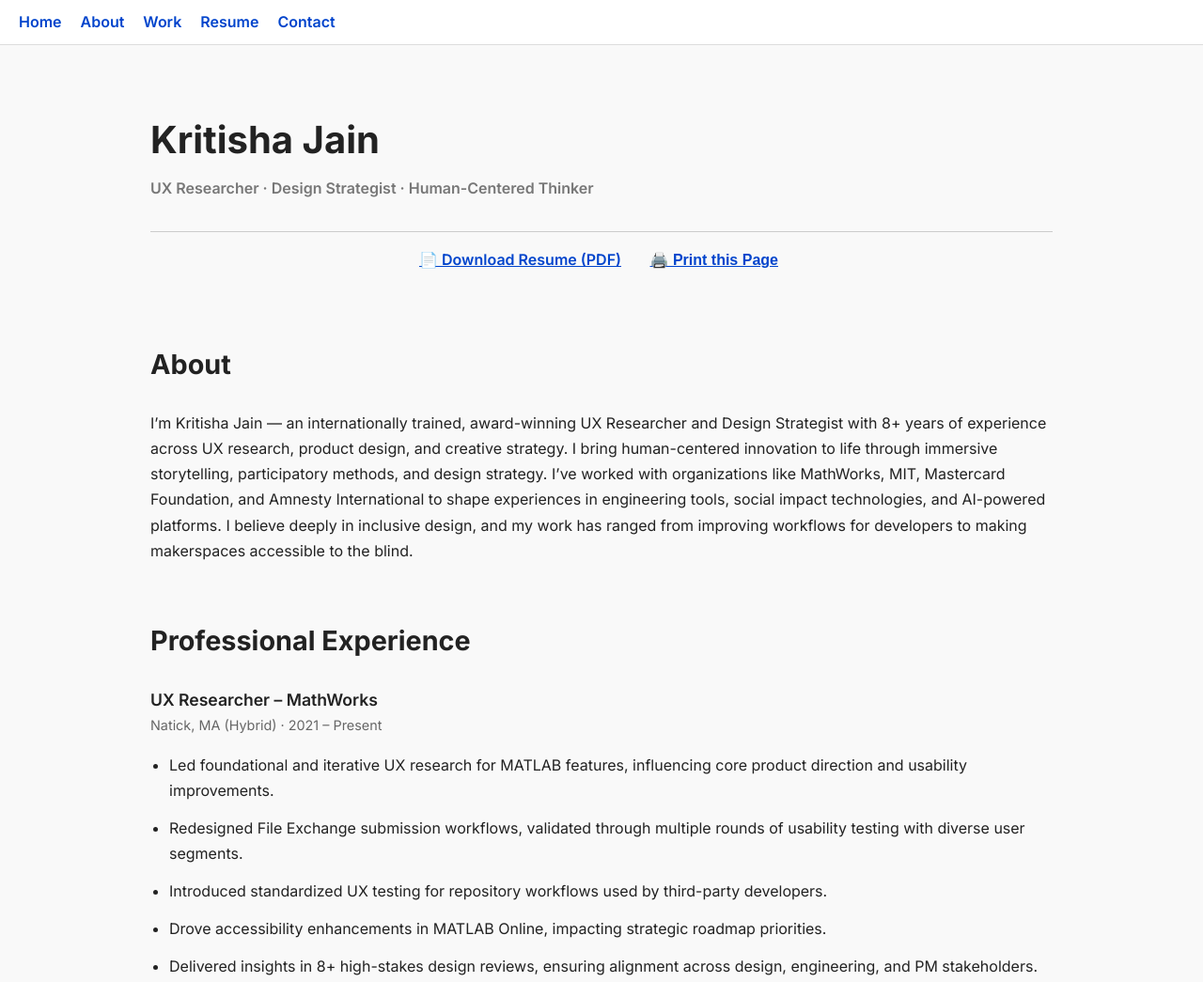
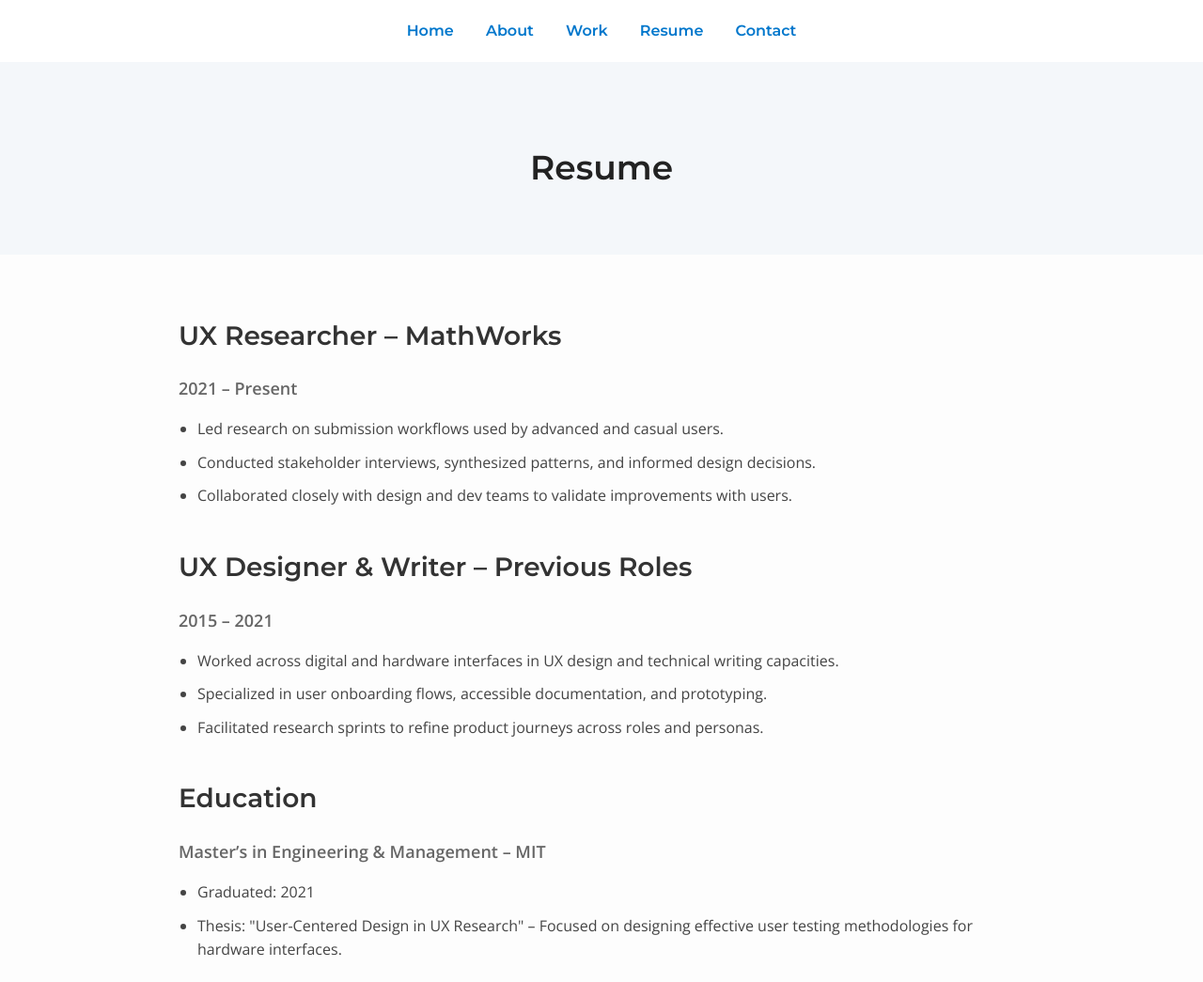
Before and after one commit to Kritisha-Jain/Design, a plain HTML site: page resume.html in a window 1280 px wide. Shown: the top 1045 px of the page at 94% size. Drawn offline with nearby package versions, Linux system fonts and the light colour scheme.

Commit message:
Add consistent styling to resume

```diff
--- a/resume.html
+++ b/resume.html
@@ -1,105 +1,122 @@
 <!DOCTYPE html>
 <html lang="en">
 <head>
-  <meta charset="UTF-8">
-  <meta name="viewport" content="width=device-width, initial-scale=1.0">
-  <title>Kritisha Jain – Resume</title>
-  <link rel="stylesheet" href="styles.css">
-  <link href="https://fonts.googleapis.com/css2?family=Inter:wght@400;600;700&display=swap" rel="stylesheet">
+  <meta charset="UTF-8" />
+  <meta name="viewport" content="width=device-width, initial-scale=1.0"/>
+  <title>Resume – Kritisha Jain</title>
+  <link rel="stylesheet" href="https://fonts.googleapis.com/css2?family=Open+Sans:wght@400;600&family=Montserrat:wght@400;600&display=swap">
   <style>
+    /* Global Styles */
     body {
-      font-family: 'Inter', sans-serif;
+      font-family: 'Open Sans', sans-serif;
+      background: #fdfdfd;
+      color: #222;
       margin: 0;
-      background-color: #f9f9f9;
-      color: #222;
-      line-height: 1.7;
+      padding: 0;
+      line-height: 1.6;
     }
+
+    /* Navigation */
     nav {
+      text-align: center;
+      padding: 20px;
       background-color: #fff;
-      border-bottom: 1px solid #ddd;
-      padding: 10px 20px;
-      display: flex;
-      justify-content: flex-start;
-      gap: 20px;
+      box-shadow: 0 2px 6px rgba(0,0,0,0.05);
+    }
+
+    nav a {
+      margin: 0 15px;
+      color: #0077cc;
+      text-decoration: none;
       font-weight: 600;
+      font-family: 'Montserrat', sans-serif;
     }
-    nav a {
-      text-decoration: none;
-      color: #0044cc;
-    }
+
     nav a:hover {
       text-decoration: underline;
     }
+
+    /* Header */
+    header {
+      padding: 60px 20px 40px;
+      text-align: center;
+      background-color: #f4f7fa;
+    }
+
+    header h1 {
+      font-size: 36px;
+      font-family: 'Montserrat', sans-serif;
+      font-weight: 600;
+    }
+
+    /* Container */
     .container {
-      max-width: 960px;
+      max-width: 900px;
       margin: 0 auto;
       padding: 40px 20px;
     }
-    h1, h2, h3 {
-      font-weight: 700;
+
+    /* Section Headings */
+    h2 {
+      font-size: 28px;
+      font-family: 'Montserrat', sans-serif;
+      font-weight: 600;
+      color: #333;
+      margin-bottom: 20px;
     }
-    h1 {
-      font-size: 2.5em;
-      margin-bottom: 0.5em;
+
+    h3 {
+      font-size: 18px;
+      color: #666;
+      margin-bottom: 10px;
     }
-    h2 {
-      font-size: 1.8em;
-      margin-top: 2em;
+
+    /* Job Description */
+    .job {
+      margin-bottom: 40px;
     }
-    h3 {
-      font-size: 1.2em;
-      margin-top: 1.5em;
+
+    .job ul {
+      list-style: disc;
+      padding-left: 20px;
       color: #444;
     }
-    .subheading {
-      color: #777;
-      font-weight: 600;
-      margin-top: -1em;
-      margin-bottom: 2em;
+
+    .job li {
+      margin-bottom: 10px;
     }
-    .section {
-      margin-bottom: 3em;
-      opacity: 0;
-      transform: translateY(20px);
-      transition: opacity 0.6s ease, transform 0.6s ease;
-    }
-    .section.visible {
-      opacity: 1;
-      transform: translateY(0);
-    }
-    .job-title {
-      font-weight: 600;
-      font-size: 1.1em;
-    }
-    .job-meta {
-      color: #666;
-      font-size: 0.9em;
-    }
-    ul {
-      padding-left: 20px;
-    }
-    li {
-      margin-bottom: 0.8em;
-    }
-    .download-print {
-      margin-top: 2em;
-      padding: 1em 0;
-      border-top: 1px solid #ccc;
+
+    /* Contact Section */
+    .contact {
+      margin-top: 40px;
       text-align: center;
     }
-    .download-print a, .download-print button {
+
+    .contact a {
+      color: #0077cc;
+      text-decoration: none;
       font-weight: 600;
-      color: #0044cc;
-      background: none;
-      border: none;
-      cursor: pointer;
-      margin: 0 10px;
-      font-size: 1em;
+    }
+
+    .contact a:hover {
       text-decoration: underline;
+    }
+
+    /* Responsive Design */
+    @media (max-width: 768px) {
+      body {
+        font-size: 14px;
+      }
+
+      .container {
+        padding: 20px;
+      }
     }
   </style>
 </head>
 <body>
+
+<!-- Navigation -->
 <nav>
   <a href="index.html">Home</a>
   <a href="about.html">About</a>
@@ -107,120 +124,63 @@
   <a href="resume.html">Resume</a>
   <a href="mailto:jkritisha@gmail.com">Contact</a>
 </nav>
+
+<!-- Header Section -->
+<header>
+  <h1>Resume</h1>
+</header>
+
+<!-- Main Content -->
 <div class="container">
-    <h1>Kritisha Jain</h1>
-    <div class="subheading">UX Researcher · Design Strategist · Human-Centered Thinker</div>
 
-    <div class="download-print">
-      <a href="kritisha_jain_resume.pdf" download>📄 Download Resume (PDF)</a>
-      <button onclick="window.print()">🖨️ Print this Page</button>
-    </div>
-
-    <div class="section">
-      <h2>About</h2>
-      <p>I’m Kritisha Jain — an internationally trained, award-winning UX Researcher and Design Strategist with 8+ years of experience across UX research, product design, and creative strategy. I bring human-centered innovation to life through immersive storytelling, participatory methods, and design strategy. I’ve worked with organizations like MathWorks, MIT, Mastercard Foundation, and Amnesty International to shape experiences in engineering tools, social impact technologies, and AI-powered platforms. I believe deeply in inclusive design, and my work has ranged from improving workflows for developers to making makerspaces accessible to the blind.</p>
-    </div>
-
-    <div class="section">
-      <h2>Professional Experience</h2>
+  <!-- Experience Section -->
   <div class="job">
-        <div class="job-title">UX Researcher – MathWorks</div>
-        <div class="job-meta">Natick, MA (Hybrid) · 2021 – Present</div>
+    <h2>UX Researcher – MathWorks</h2>
+    <h3>2021 – Present</h3>
     <ul>
-          <li>Led foundational and iterative UX research for MATLAB features, influencing core product direction and usability improvements.</li>
-          <li>Redesigned File Exchange submission workflows, validated through multiple rounds of usability testing with diverse user segments.</li>
-          <li>Introduced standardized UX testing for repository workflows used by third-party developers.</li>
-          <li>Drove accessibility enhancements in MATLAB Online, impacting strategic roadmap priorities.</li>
-          <li>Delivered insights in 8+ high-stakes design reviews, ensuring alignment across design, engineering, and PM stakeholders.</li>
+      <li>Led research on submission workflows used by advanced and casual users.</li>
+      <li>Conducted stakeholder interviews, synthesized patterns, and informed design decisions.</li>
+      <li>Collaborated closely with design and dev teams to validate improvements with users.</li>
     </ul>
   </div>
 
   <div class="job">
-        <div class="job-title">UX Research Consultant – BetterHalf.ai</div>
-        <div class="job-meta">Remote · 2023</div>
+    <h2>UX Designer & Writer – Previous Roles</h2>
+    <h3>2015 – 2021</h3>
     <ul>
-          <li>Conducted deep qualitative research and contextual interviews with female users of the matchmaking platform.</li>
-          <li>Presented actionable insights to leadership that led to redesign of matchmaking flows and female-focused features.</li>
+      <li>Worked across digital and hardware interfaces in UX design and technical writing capacities.</li>
+      <li>Specialized in user onboarding flows, accessible documentation, and prototyping.</li>
+      <li>Facilitated research sprints to refine product journeys across roles and personas.</li>
     </ul>
   </div>
 
+  <!-- Education Section -->
   <div class="job">
-        <div class="job-title">UX Research Fellow – MIT Legatum Center + Mastercard Foundation</div>
-        <div class="job-meta">Cambridge, MA · 2020 – 2021</div>
+    <h2>Education</h2>
+    <h3>Master’s in Engineering & Management – MIT</h3>
     <ul>
-          <li>Led market and user research for ‘Dastaan’, a therapy chatbot for intimate partner violence survivors.</li>
-          <li>Insights contributed to roadmap direction and helped secure investor attention at Legatum Demo Day.</li>
+      <li>Graduated: 2021</li>
+      <li>Thesis: "User-Centered Design in UX Research" – Focused on designing effective user testing methodologies for hardware interfaces.</li>
     </ul>
   </div>
 
+  <!-- Skills Section -->
   <div class="job">
-        <div class="job-title">Design Research Fellow – AAUW</div>
-        <div class="job-meta">Cambridge, MA · 2020 – 2021</div>
+    <h2>Skills</h2>
     <ul>
-          <li>Led design thinking workshops and contextual inquiry with underserved women to co-create self-defense programs.</li>
-          <li>MIT PKG IDEAS Finalist for Social Innovation 2020.</li>
+      <li>User Research (Interviews, Surveys, Usability Testing)</li>
+      <li>UX Design (Wireframing, Prototyping, Interaction Design)</li>
+      <li>Design Tools (Figma, Sketch, InVision)</li>
+      <li>Frontend Development (HTML, CSS, JavaScript)</li>
     </ul>
   </div>
 
-      <div class="job">
-        <div class="job-title">Senior Copywriter – PAD Agency</div>
-        <div class="job-meta">Hyderabad, India · 2017 – 2018</div>
-        <ul>
-          <li>Led communication strategy and creative execution across branding, print, and digital for 20+ clients including Tata and Dr. Reddy’s.</li>
-        </ul>
-      </div>
+  <!-- Contact Section -->
+  <div class="contact">
+    <p>Feel free to <a href="mailto:jkritisha@gmail.com">contact me</a> for more details or to discuss opportunities.</p>
   </div>
 
-    <div class="section">
-      <h2>Education</h2>
-      <ul>
-        <li><strong>MIT – Integrated Design & Management</strong> (M.S., GPA: 4.9/5)</li>
-        <li><strong>Srishti School of Art, Design & Technology</strong> (Professional Diploma, GPA: 3.2/4)</li>
-      </ul>
 </div>
 
-    <div class="section">
-      <h2>Projects & Recognition</h2>
-      <ul>
-        <li><strong>Capstone:</strong> Accessible Makerspaces for Visually Impaired Designers (Featured at MIT D-Lab)</li>
-        <li><strong>Bambino Kits:</strong> Created print’n’play developmental kits for toddlers during COVID (MIT Gabrieli Lab)</li>
-        <li><strong>Kitchen Canvas:</strong> Co-founded HCD-based holiday product business; sold out at MIT Sales Gala</li>
-        <li><strong>#IWillGoOut:</strong> Coordinated 33-city women’s rights protest, interviewed by British Vogue</li>
-        <li><strong>#ChalkTheWalk:</strong> Keynote speaker on campaign strategy at Community Business Conference</li>
-      </ul>
-    </div>
-
-    <div class="section">
-      <h2>Skills & Tools</h2>
-      <ul>
-        <li><strong>Research:</strong> Interviews, Usability Testing, Ethnography, Participatory Design</li>
-        <li><strong>Tools:</strong> Figma, Miro, Adobe Suite, Tableau, Python, HTML/CSS</li>
-        <li><strong>Frameworks:</strong> Human-Centered Design, Service Design, Agile UX</li>
-      </ul>
-    </div>
-
-    <div class="section">
-      <h2>Mentorship & Speaking</h2>
-      <ul>
-        <li>Mentor – Women in Design SF (2020)</li>
-        <li>Speaker – Brown University’s Womxn in STEM Symposium</li>
-        <li>Keynote – Community Business Conference (2018)</li>
-      </ul>
-    </div>
-  </div>
-
-  <script>
-    const observer = new IntersectionObserver(entries => {
-      entries.forEach(entry => {
-        if (entry.isIntersecting) {
-          entry.target.classList.add('visible');
-        }
-      });
-    });
-
-    document.querySelectorAll('.section').forEach(section => {
-      observer.observe(section);
-    });
-  </script>
 </body>
 </html>
```
Lines whose indentation alone changed are shown as unchanged.
